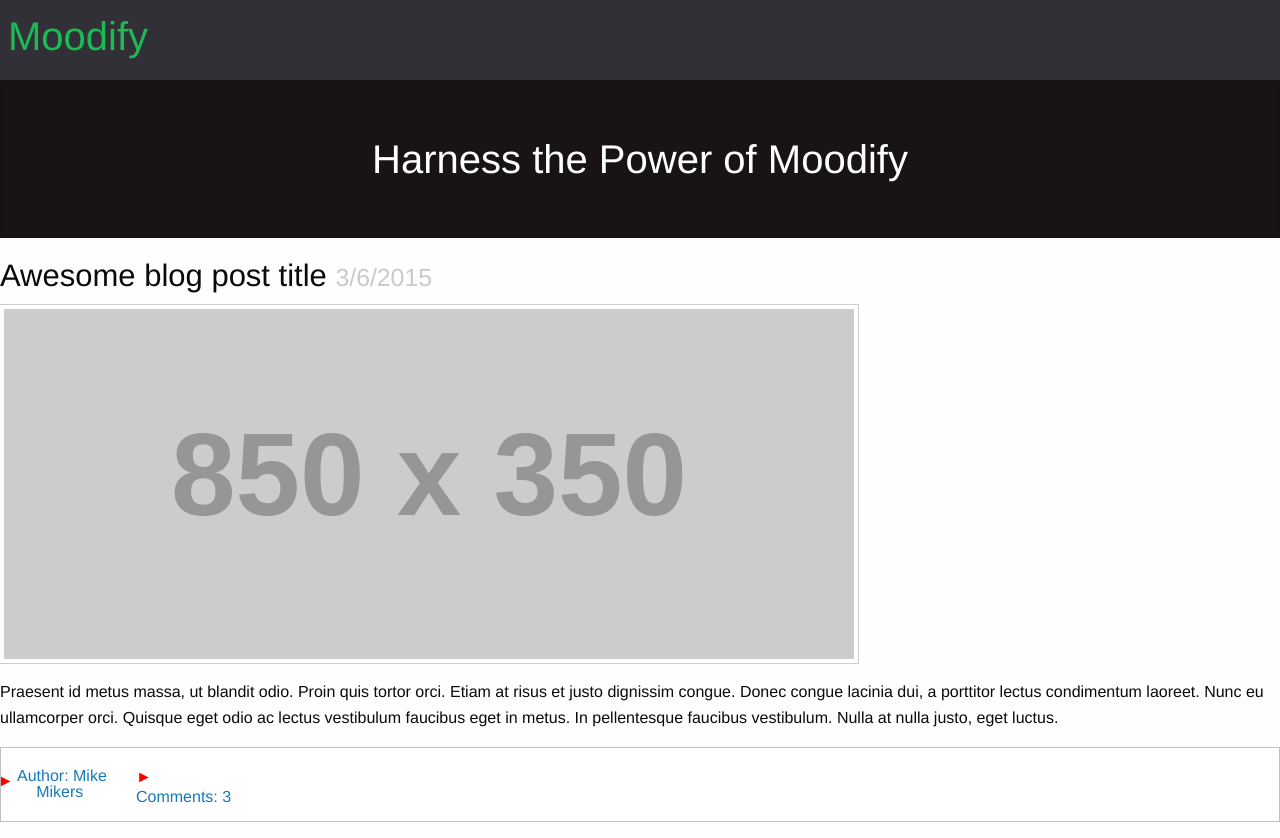
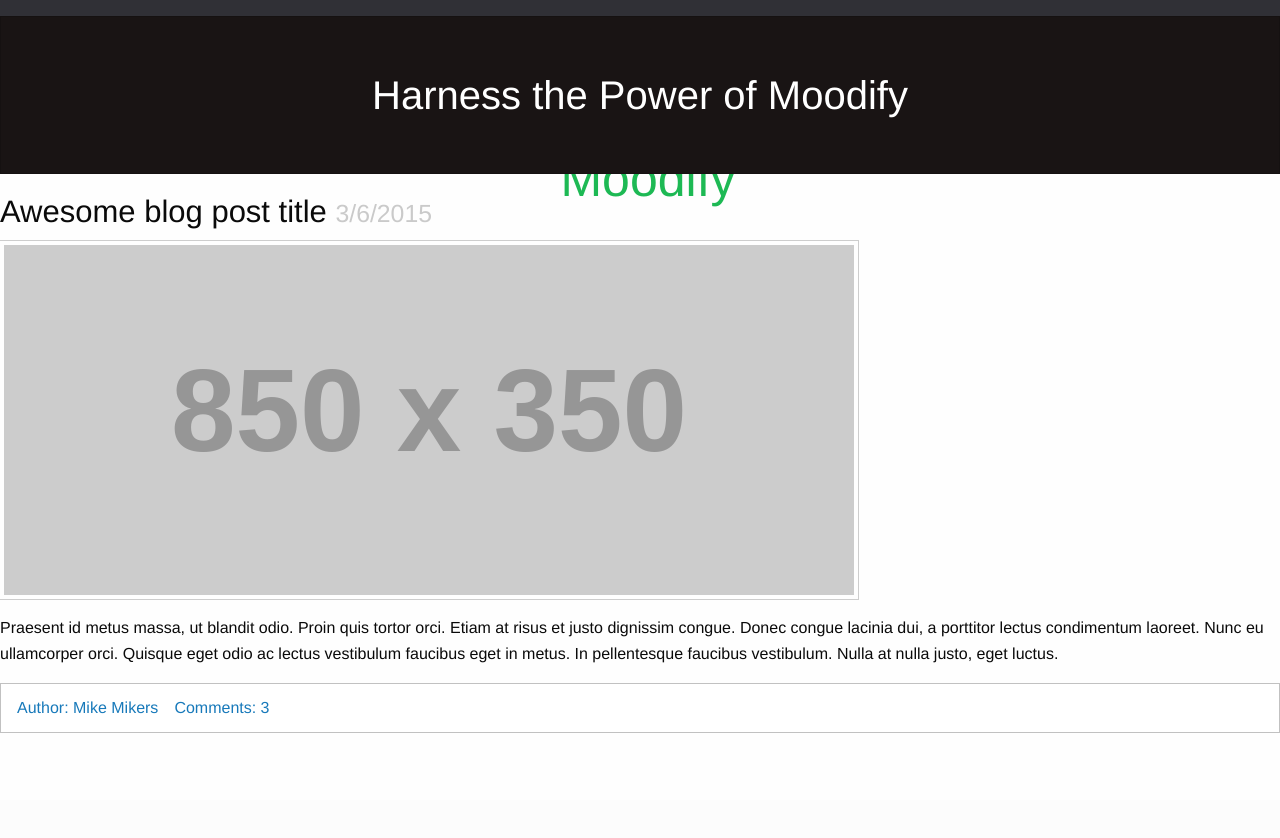
Before and after one commit to chaseWilliams/moodify, a Flask app: page /begin in a window 1280 px wide. After the commit the page ends 733 px from the top, so only its background shows below. Run offline with Flask 2, Linux system fonts and the light colour scheme; grey boxes labelled with a size stand in for pictures from a placeholder-image service; parts of the project's set-up code (start-up, migrations or seed data) failed here and were passed over; some libraries are stand-ins or nearby versions.

Commit message:
added background picture, further changes to frontend

```diff
--- a/server.py
+++ b/server.py
@@ -38,7 +38,7 @@
         key = user.uid + '-' + str(index)
         redis.set(key, json.dumps(playlist))
         name = 'Moodify #' + str(index + 1)
-        user.save_playlist(playlist, name)
+        #user.save_playlist(playlist, name)
     string = "we did it! your token is " + token
     print('here')
     return Response(string)
--- a/static/app.css
+++ b/static/app.css
@@ -19,23 +19,35 @@
 
 }
 
+#landing {
+    position: relative;
+    width: 100%; /* for IE 6 */
+    height: 825px;
+    z-index: 1000;
+    background: url('/static/mixtables.jpg');
+    background-repeat: no-repeat;
+    background-size: cover;
+}
+
 .item {
 
 }
+h2 {
+    position: absolute;
+    top: 150px;
+    text-align: center;
+    width: 100%;
+    font: 50px Helvetica;
+}
+h2 span {
+    color: whitesmoke;
+    font: bold 100px Helvetica, Sans-Serif;
+    letter-spacing: -1px;
+    padding: 10%;
+}
 
 ul {
-    list-style: none;
-    margin-left: 0;
-    padding-left: 1.2em;
-    text-indent: -1.2em;
-}
-
-li:before {
-    content: "►";
-    display: block;
-    float: left;
-    width: 1.2em;
-    color: #ff0000;
+    list-style-type: none;
 }
 
 h1 {
@@ -45,7 +57,7 @@
 }
 
 .list-item {
-  display: inline-block;
+
 }
 .list-enter-active, .list-leave-active {
   transition: all 1s;
```
Also changed, not shown: static/app.js (+18 -3 lines), static/callback.html (+11 -6 lines), static/mixtables.jpg (added).
